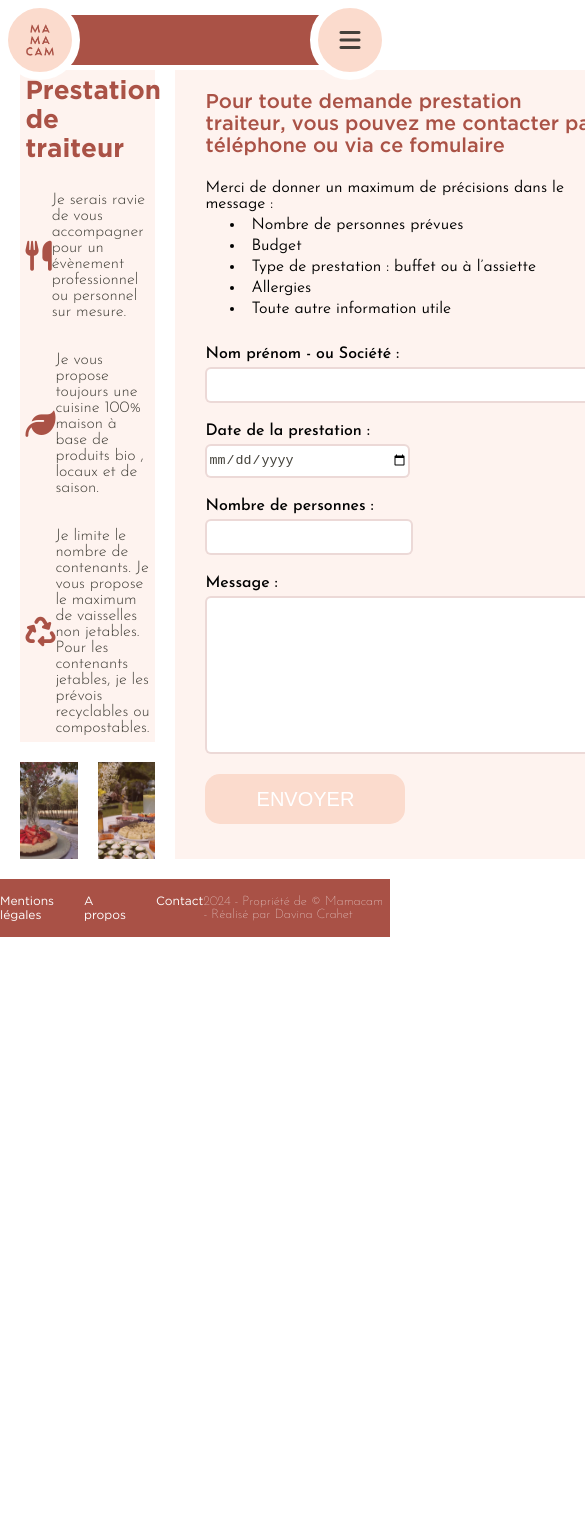
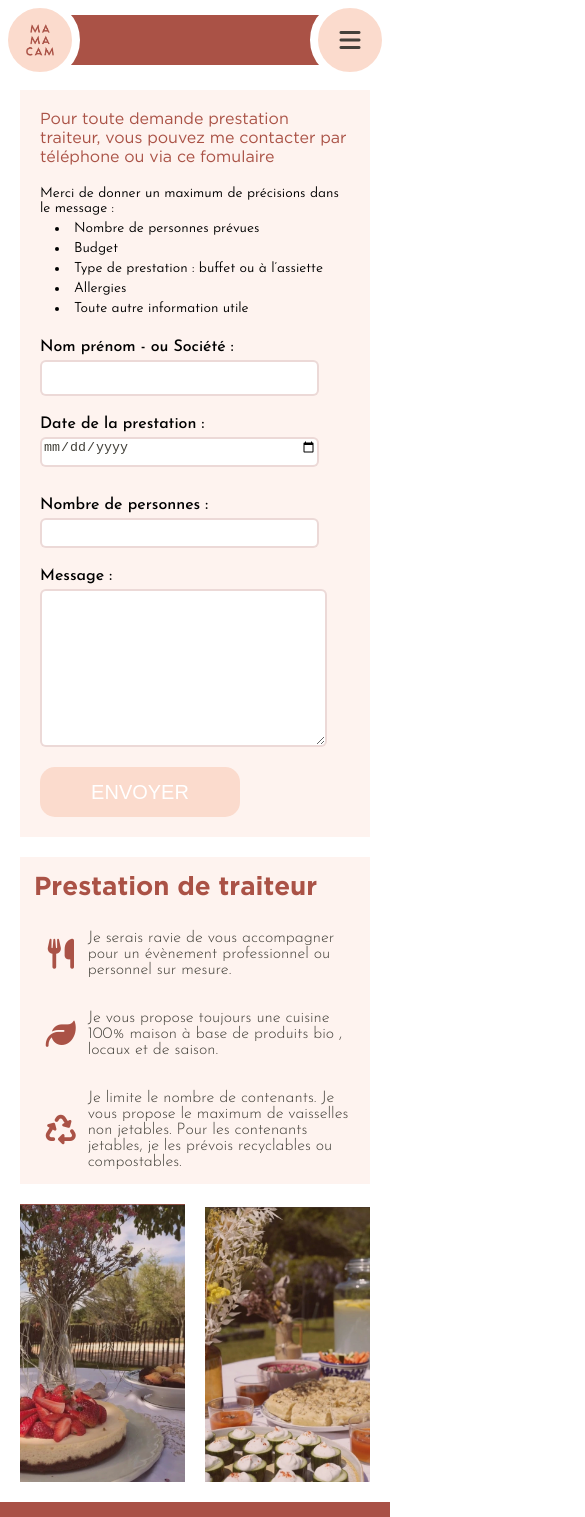
Before and after one commit to DavinaDF/mamacam, a React (Vite) app: page /traiteur in a window 390 px wide. Shown: the top 1517 px of the page, 585 px wide, since content can reach past the window. Before the commit the page ends 937 px from the top, so only its background shows below. Built offline with nearby package versions, Linux system fonts and the light colour scheme.

Commit message:
page traiteur full responsive

```diff
--- a/src/pages/Traiteur.jsx
+++ b/src/pages/Traiteur.jsx
@@ -26,6 +26,7 @@ const Traiteur = () => {
         </div>
       </div>
       <div className="traiteur-right">
+        <div className="form-container">
           <h3>
             Pour toute demande prestation traiteur, vous pouvez me contacter par
             téléphone ou via ce fomulaire{" "}
@@ -59,7 +60,8 @@ const Traiteur = () => {
               </label>
             </div>
             <label>
-            Message :<textarea name="message" type="text" rows="10"></textarea>
+              Message :
+              <textarea name="message" type="text" rows="10"></textarea>
             </label>
             <input
               className="form_button"
@@ -70,6 +72,7 @@ const Traiteur = () => {
           </form>
         </div>
       </div>
+    </div>
   );
 };
 
--- a/src/sass/components/banner.scss
+++ b/src/sass/components/banner.scss
@@ -15,4 +15,15 @@
     font-weight: 500;
     color: #00463c !important;
   }
+
+  @media screen and (max-width: 1023px) {
+    padding: 5px;
+    box-sizing: border-box;
+    flex-wrap: wrap;
+    gap: 10px;
+    h2 {
+      font-size: 12px;
+      font-weight: 300;
+    }
+  }
 }
--- a/src/sass/components/info.scss
+++ b/src/sass/components/info.scss
@@ -21,7 +21,7 @@
   .info-container {
     display: flex;
     flex-direction: column;
-    gap: 0.8em;
+    gap: 20px;
 
     .info-item {
       display: grid;
--- a/src/sass/layout/footer.scss
+++ b/src/sass/layout/footer.scss
@@ -5,7 +5,7 @@
   background-color: $color-title;
 
   .footer-container {
-    margin: auto;
+    margin: auto 20px;
     max-width: 1240px;
     display: flex;
     justify-content: space-between;
@@ -28,4 +28,19 @@
       font-size: 13px;
     }
   }
+
+  @media screen and (max-width: 767px) {
+    .footer-container {
+      .footer-left {
+        margin-left: 10px;
+        flex-direction: column;
+        gap: 8px;
+      }
+      .footer-right {
+        margin-right: 10px;
+        max-width: 30%;
+        text-align: end;
+      }
+    }
+  }
 }
--- a/src/sass/layout/header.scss
+++ b/src/sass/layout/header.scss
@@ -136,8 +136,6 @@
   }
 
   @media screen and (max-width: 1280px) {
-  }
-  @media screen and (max-width: 1024px) {
     .header-container {
       .nav-desktop {
         width: 100%;
--- a/src/sass/pages/home.scss
+++ b/src/sass/pages/home.scss
@@ -166,8 +166,10 @@
   }
 
   @media screen and (max-width: 1280px) {
-    margin: 0 20px;
-    margin: auto;
+    padding: 0 20px;
+    width: 100%;
+    margin: 0 auto;
+    box-sizing: border-box;
 
     .container {
       max-height: none;
@@ -248,12 +250,17 @@
     }
   }
   @media screen and (max-width: 767px) {
+    margin-top: 15px;
     padding: 0 15px;
+    gap: 10px;
     .container {
-      .home-right-R .photo_container {
-        flex-direction: column;
-        img {
-          width: 100%;
+      .home-right {
+        justify-content: space-between;
+        .home-right-R .photo_container {
+          flex-direction: column;
+          img {
+            width: 100%;
+          }
         }
       }
       .home-left-T {
@@ -274,12 +281,45 @@
   @media screen and (max-width: 600px) {
     width: 100%;
     .container {
+      gap: 10px;
       .home-right {
-        height: 100%;
-        .home-right-L,
+        gap: 10px;
+        flex-direction: column;
+        .home-right-L {
+          width: 100%;
+          img {
+            width: 100%;
+          }
+        }
         .home-right-R {
-          width: 50%;
-          max-height: 470px;
+          width: 100%;
+          flex-direction: row;
+          flex-wrap: wrap;
+          gap: 10px;
+          .formules-button,
+          .bouton_boissons {
+            width: 46%;
+          }
+          .photo_container {
+            max-height: 500px;
+            img {
+              width: 100%;
+            }
+          }
+        }
+      }
+      .home-left {
+        .home-left-T {
+          flex-direction: column;
+          h1 {
+            font-size: 20px;
+          }
+          p {
+            font-size: 14px;
+          }
+          .social-link {
+            flex-direction: row;
+          }
         }
       }
     }
--- a/src/sass/pages/traiteur.scss
+++ b/src/sass/pages/traiteur.scss
@@ -9,7 +9,7 @@
   gap: 20px;
 
   .traiteur-left {
-    flex-basis: 50%;
+    // flex-basis: 50%;
     display: flex;
     flex-direction: column;
     justify-content: space-between;
@@ -29,19 +29,22 @@
       overflow: hidden;
       display: flex;
       justify-content: space-between;
+      align-items: end;
       gap: 20px;
       img {
         height: 100%;
         width: 100%;
-        object-fit: cover;
+        object-fit: contain;
       }
     }
   }
 
   .traiteur-right {
-    flex-basis: 50%;
-    padding: 20px 30px;
+    // flex-basis: 50%;
     background-color: #fef3ef;
+
+    .form-container {
+      margin: 20px;
       display: flex;
       flex-direction: column;
 
@@ -103,12 +106,13 @@
         }
       }
     }
+  }
 
   @media screen and (max-width: 1280px) {
-    max-width: 1200px;
+    padding: 0 20px;
     width: 100%;
-    margin: auto;
-    padding: 0 20px;
+    margin: 0 auto;
+    box-sizing: border-box;
   }
   @media screen and (max-width: 1024px) {
     max-width: 100%;
@@ -116,5 +120,74 @@
     margin: auto;
   }
   @media screen and (max-width: 768px) {
+    margin-top: 20px;
+    flex-direction: column-reverse;
+    .traiteur-right {
+      margin: auto;
+      .form-container {
+        margin: 20px 30px;
+        max-width: 500px;
+        form {
+          // max-width: 400px;
+          width: 100%;
+          display: flex;
+          flex-direction: column;
+          align-items: stretch;
+          .half {
+            box-sizing: border-box;
+            width: 100%;
+            display: flex;
+            justify-content: space-between;
+            gap: 10px;
+          }
+          label {
+            textarea {
+              // max-width: 400px;
+              width: 100%;
             }
           }
+        }
+      }
+    }
+    .traiteur-left {
+      .photo-container {
+        max-height: 400px;
+      }
+    }
+  }
+  @media screen and (max-width: 600px) {
+    .traiteur-right {
+      .form-container {
+        width: 100%;
+        margin: 0 auto;
+        box-sizing: border-box;
+        padding: 20px;
+
+        h3 {
+          font-size: 16px;
+          font-weight: 400;
+        }
+        ul {
+          font-size: 14px;
+
+          li {
+            padding-left: 10px;
+          }
+        }
+        form {
+          max-width: 100%;
+          box-sizing: border-box;
+          label {
+            max-width: 90%;
+          }
+          .half {
+            flex-direction: column;
+            input {
+              width: 100%;
+            }
+          }
+        }
+      }
+    }
+  }
+}
```
Lines whose indentation alone changed are shown as unchanged.
